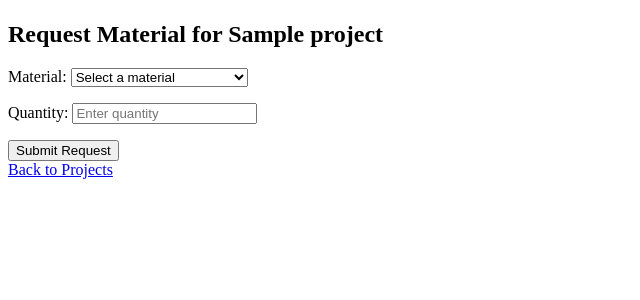
After one commit to gianvalen/stockwise, a Django app: page /procurement/projects/1/request-material/ in a window 1280 px wide. The commit adds this page. Shown: the top 300 px of the page, without its empty margins (0-640 px from the left). Run offline with Django 5.2, Linux system fonts and the light colour scheme; tables that the repository leaves empty hold one stand-in row (values such as "Sample post").

Commit message:
Added request material view

```diff
--- /dev/null
+++ b/stockwise/procurement/forms.py
@@ -0,0 +1,22 @@
+from django import forms
+from stock_management.models import RequestDetail, Material
+
+class RequestMaterialForm(forms.ModelForm):
+    material = forms.ModelChoiceField(
+        queryset=Material.objects.all(),
+        empty_label="Select a material",
+        widget=forms.Select(attrs={'class': 'form-control'})
+    )
+    quantity = forms.IntegerField(
+        min_value=1,
+        widget=forms.NumberInput(attrs={'class': 'form-control', 'placeholder': 'Enter quantity'})
+    )
+
+    class Meta:
+        model = RequestDetail
+        fields = ['material', 'quantity']
+
+    def __init__(self, *args, **kwargs):
+        super().__init__(*args, **kwargs)
+        # You can filter or customize queryset here if needed
+        # self.fields['material'].queryset = Material.objects.all()
--- a/stockwise/procurement/urls.py
+++ b/stockwise/procurement/urls.py
@@ -1,5 +1,5 @@
 from django.urls import path
-from .views import home_procurement, projects_list, project_detail
+from .views import home_procurement, projects_list, project_detail, request_material
 
 app_name = 'procurement'
 
@@ -7,4 +7,6 @@ urlpatterns = [
     path('home/', home_procurement, name='home_procurement'),
     path('projects/', projects_list, name='projects_list'),
     path('projects/<str:project_id>/', project_detail, name='project_detail'),
+    path('projects/<str:project_id>/request-material/', request_material, name='purchase_request_create'),
+
 ]
--- a/stockwise/procurement/views.py
+++ b/stockwise/procurement/views.py
@@ -1,12 +1,15 @@
-from django.shortcuts import render, get_object_or_404
-from stock_management.models import Project, ProjectInventory, InventoryMaterial
+import uuid
+from django.shortcuts import render, redirect, get_object_or_404
+from django.utils import timezone
+from stock_management.models import Project, ProjectInventory, InventoryMaterial, PurchaseRequest
+from .forms import RequestMaterialForm
 
 def home_procurement(request):
-    return render(request, 'procurement/home_procurement.html')
+    return render(request, 'home_procurement.html')
 
 def projects_list(request):
     projects = Project.objects.all()
-    return render(request, 'procurement/projects_list.html', {'projects': projects})
+    return render(request, 'projects_list.html', {'projects': projects})
 
 def project_detail(request, project_id):
     project = get_object_or_404(Project, project_id=project_id)
@@ -21,4 +24,48 @@ def project_detail(request, project_id):
         'project': project,
         'materials': [im.material for im in materials_in_inventory],  # list of Material objects
     }
-    return render(request, 'procurement/project_detail.html', context)
+    return render(request, 'project_detail.html', context)
+
+from django.shortcuts import render, get_object_or_404, redirect
+from django.utils import timezone
+from stock_management.models import Project, PurchaseRequest, RequestDetail
+from .forms import RequestMaterialForm
+
+def request_material(request, project_id):
+    project = get_object_or_404(Project, project_id=project_id)
+
+    if request.method == "POST":
+        form = RequestMaterialForm(request.POST)
+        if form.is_valid():
+            # Create PurchaseRequest instance
+            purchase_request = PurchaseRequest(
+                pr_id=str(uuid.uuid4()).replace('-', '')[:5],  # Generate 5-char ID here
+                request_date=timezone.now(),
+                last_updated=timezone.now(),
+                request_status='Waiting for Approval',
+                project=project,
+            )
+            purchase_request.save()
+
+            # Create RequestDetail instance but don't save yet
+            request_detail = form.save(commit=False)
+            request_detail.pr = purchase_request
+            request_detail.request_detail_id = str(uuid.uuid4()).replace('-', '')[:5]  # Generate 5-char ID here
+            request_detail.save()
+
+            return redirect('procurement:projects_list')
+    else:
+        form = RequestMaterialForm()
+
+    return render(request, 'procurement/request_material_form.html', {'form': form, 'project': project})
+
+
+
+import random
+import string
+
+def generate_pr_id():
+    while True:
+        pr_id = ''.join(random.choices(string.ascii_uppercase + string.digits, k=5))
+        if not PurchaseRequest.objects.filter(pr_id=pr_id).exists():
+            return pr_id
--- a/stockwise/stock_management/models.py
+++ b/stockwise/stock_management/models.py
@@ -52,7 +52,7 @@ class Material(models.Model):
         db_table = 'material'
 
     def __str__(self):
-        return f"{self.material_name}"
+        return f"{self.material_name} ({self.unit})"
 
 
 class Offer(models.Model):
@@ -125,7 +125,12 @@ class PurchaseRequest(models.Model):
     pr_id = models.CharField(primary_key=True, max_length=5)
     request_date = models.DateTimeField()
     last_updated = models.DateTimeField(blank=True, null=True)
-    request_status = models.CharField(max_length=255)
+    STATUS_CHOICES = [
+        ('Waiting for Approval', 'Waiting for Approval'),
+        ('Pending', 'Pending'),
+        ('Approved', 'Approved'),
+    ]
+    request_status = models.CharField(max_length=255, choices=STATUS_CHOICES)
     project = models.ForeignKey(Project, models.DO_NOTHING)
 
     class Meta:
--- /dev/null
+++ b/stockwise/templates/procurement/request_material_form.html
@@ -0,0 +1,16 @@
+{% extends "base.html" %}
+
+{% block title %}Request Material for {{ project.project_name }}{% endblock %}
+
+{% block content %}
+<h2>Request Material for {{ project.project_name }}</h2>
+
+<form method="post">
+    {% csrf_token %}
+    {{ form.as_p }}
+
+    <button type="submit">Submit Request</button>
+</form>
+
+<a href="{% url 'procurement:projects_list' %}">Back to Projects</a>
+{% endblock %}
```
Also changed, not shown: stockwise/templates/procurement/project_detail.html (+20 -13 lines).
